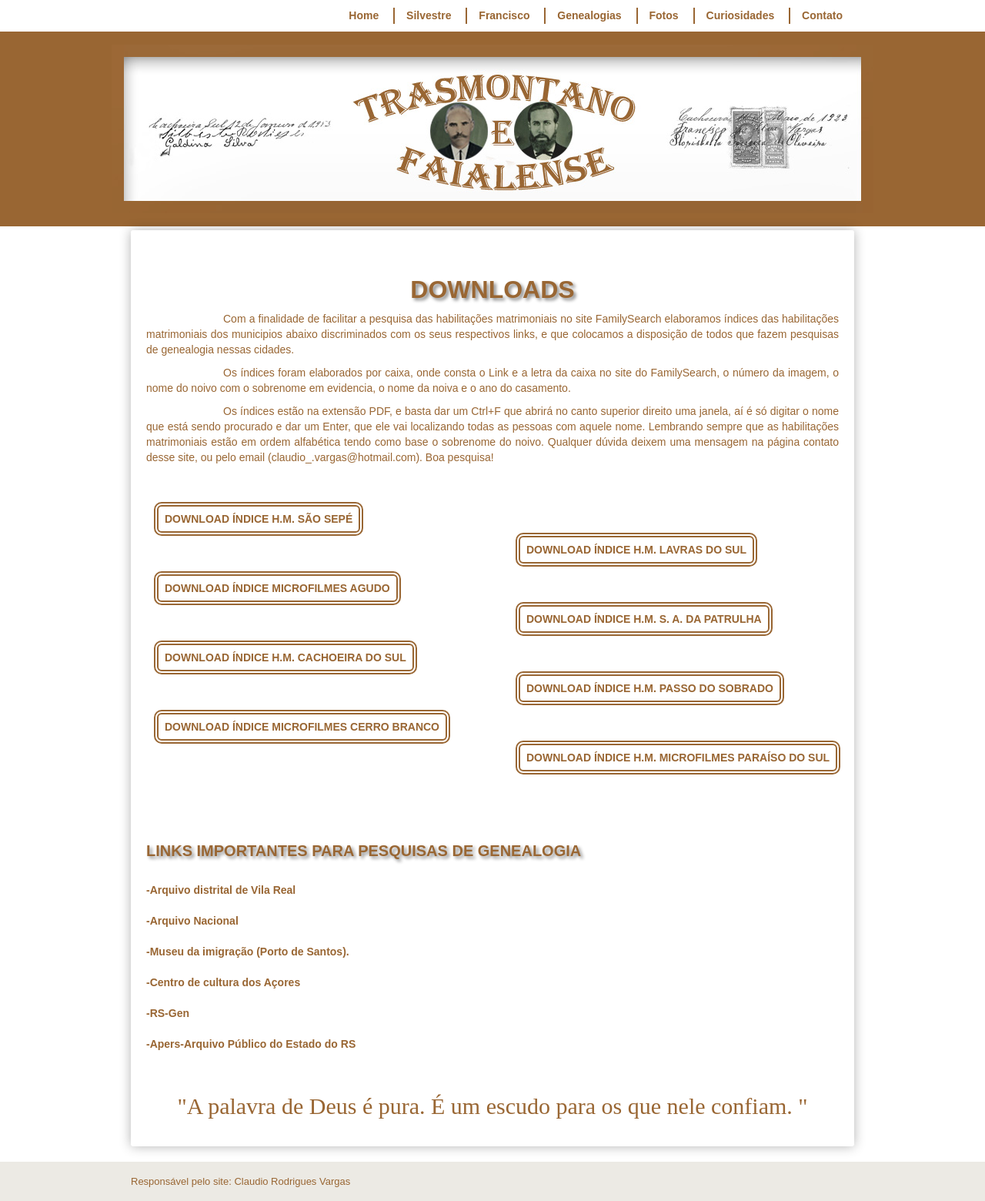
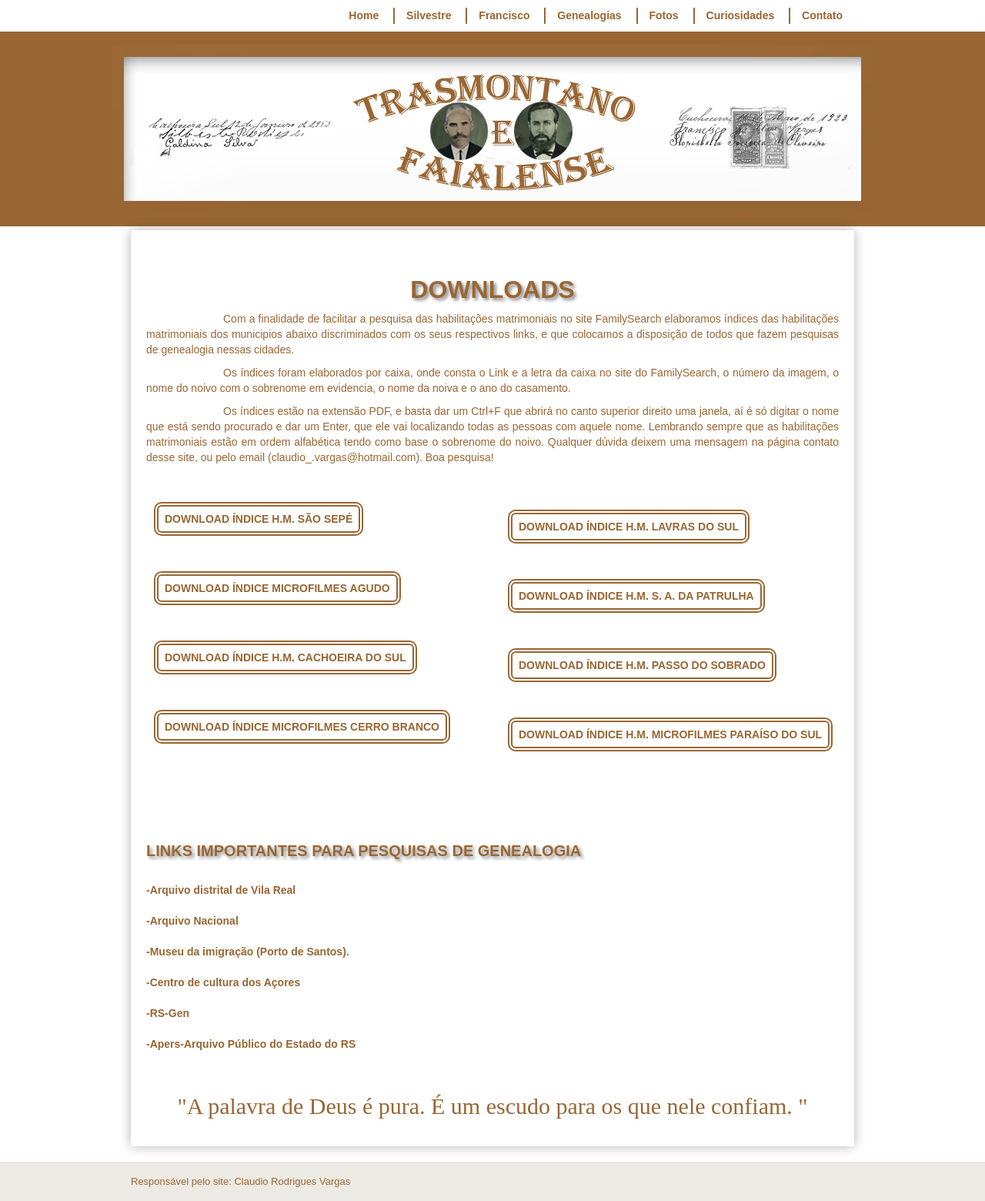
Before and after one commit to claudiovargas1955/claudiovargas1955.github.io, a Jekyll site: the page built from _pages/downloads.html, in a window 1280 px wide. Shown: the whole page at 77% size. Built offline with Jekyll 4.4.1, drawn with Linux system fonts in a browser that asks for light colours; some web fonts are replaced.

Commit message:
Update downloads.html

```diff
--- a/_pages/downloads.html
+++ b/_pages/downloads.html
@@ -38,7 +38,7 @@ a:hover{text-decoration:underline;
             }
 
 	 .indsap {position:relative;
-	                 top:70px;
+	                 top:40px;
 			 border-radius: 10px 10px 10px 10px;
 			 border:6px double;
 			 padding-left:8px;
@@ -47,7 +47,7 @@ a:hover{text-decoration:underline;
 			 padding-right:8px;
                          color:#996633;
 			 font-weight:bold;
-			 margin-left:480px;
+			 margin-left:470px;
 
             }
 
@@ -65,7 +65,7 @@ a:hover{text-decoration:underline;
             }
 
 	 .indlcs {position:relative;
-	               top:120px;
+	               top:90px;
                        border-radius: 10px 10px 10px 10px;
 	               border:6px double;
                        padding-left:8px;
@@ -74,7 +74,7 @@ a:hover{text-decoration:underline;
                        padding-right:8px;
                        color:#996633;
 	               font-weight:bold;
-	               margin-left:480px;
+	               margin-left:470px;
             }
 
 	 .indlds {position:relative;
@@ -91,7 +91,7 @@ a:hover{text-decoration:underline;
             }
 
 	 .indlfs {position:relative;
-	               top:170px;
+	               top:140px;
                        border-radius: 10px 10px 10px 10px;
 	               border:6px double;
                        padding-left:8px;
@@ -100,7 +100,7 @@ a:hover{text-decoration:underline;
                        padding-right:8px;
                        color:#996633;
 	               font-weight:bold;
-	               margin-left:480px;
+	               margin-left:470px;
             }
 
 
@@ -118,7 +118,7 @@ a:hover{text-decoration:underline;
             }
 
 	 .indlhs {position:relative;
-	               top:220px;
+	               top:190px;
                        border-radius: 10px 10px 10px 10px;
 	               border:6px double;
                        padding-left:8px;
@@ -127,7 +127,7 @@ a:hover{text-decoration:underline;
                        padding-right:8px;
                        color:#996633;
 	               font-weight:bold;
-	               margin-left:480px;
+	               margin-left:470px;
             }
 
 	h3{text-shadow: 3px 3px 4px #888;
```
